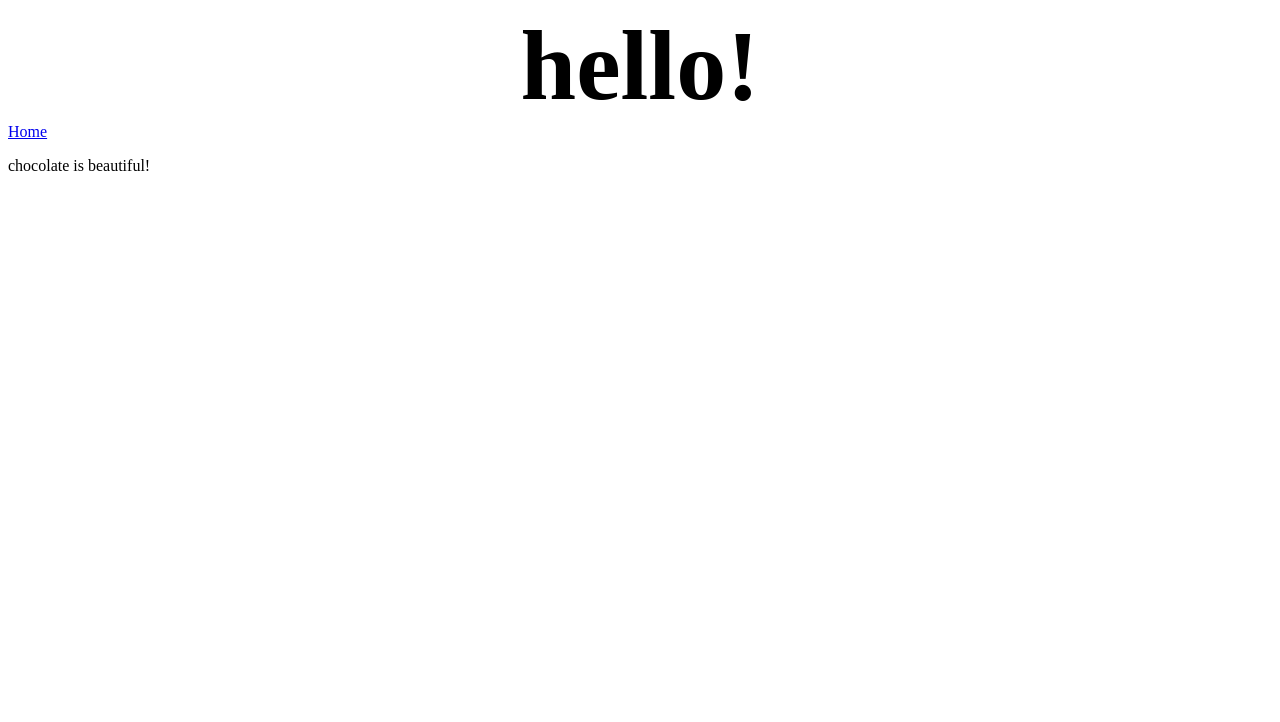
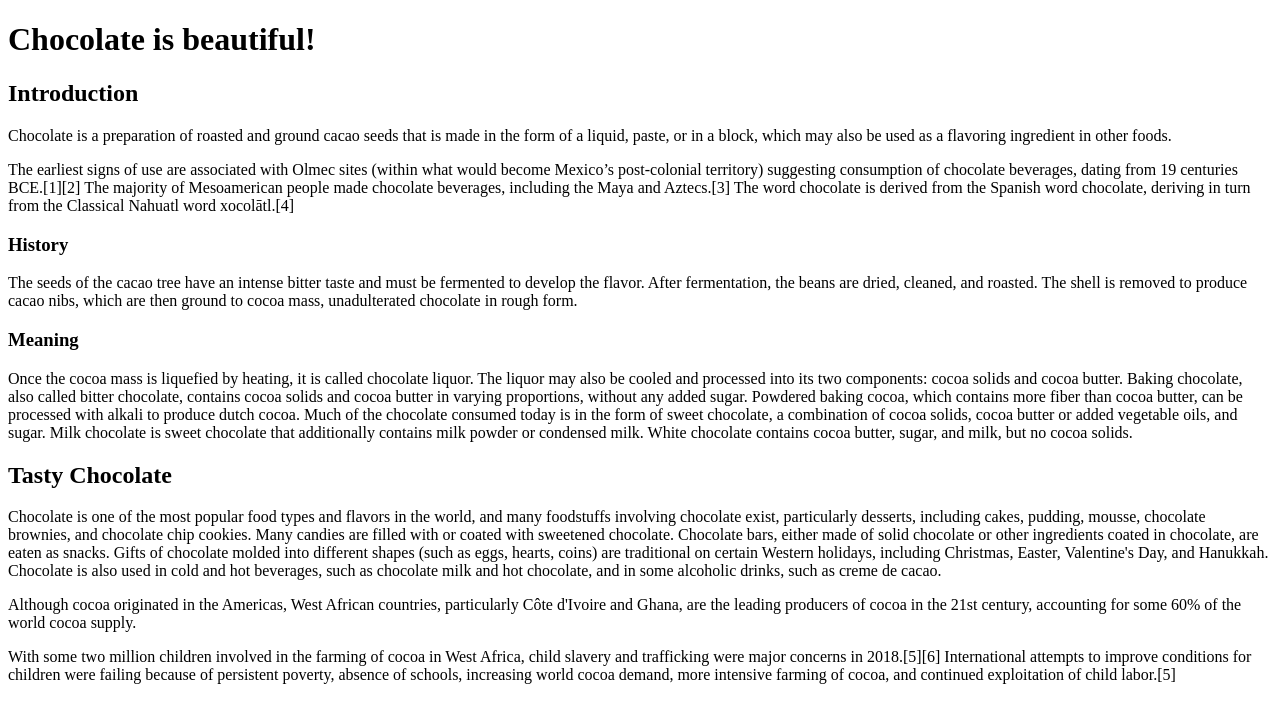
Before and after one commit to ron61/ron61.github.io, a Nuxt app: page /blog/posts/world-history-of-chocolate in a window 1280 px wide. Shown: the top 722 px of the page. Built offline with nearby package versions, Linux system fonts and the light colour scheme.

Commit message:
何となくブログのテンプレートをいい感じにした

```diff
--- a/pages/blog/posts/world-history-of-chocolate.vue
+++ b/pages/blog/posts/world-history-of-chocolate.vue
@@ -1,8 +1,17 @@
 <template>
-  <div>
-    <Top />
-    <nuxt-link to="/">Home</nuxt-link>
-    <p>chocolate is beautiful!</p>
+  <div class="blog-post">
+    <h1>Chocolate is beautiful!</h1>
+    <h2>Introduction</h2>
+        <p>Chocolate is a preparation of roasted and ground cacao seeds that is made in the form of a liquid, paste, or in a block, which may also be used as a flavoring ingredient in other foods. </p>
+        <p>The earliest signs of use are associated with Olmec sites (within what would become Mexico’s post-colonial territory) suggesting consumption of chocolate beverages, dating from 19 centuries BCE.[1][2] The majority of Mesoamerican people made chocolate beverages, including the Maya and Aztecs.[3] The word chocolate is derived from the Spanish word chocolate, deriving in turn from the Classical Nahuatl word xocolātl.[4]</p>
+        <h3>History</h3>
+            <p>The seeds of the cacao tree have an intense bitter taste and must be fermented to develop the flavor. After fermentation, the beans are dried, cleaned, and roasted. The shell is removed to produce cacao nibs, which are then ground to cocoa mass, unadulterated chocolate in rough form. </p>
+        <h3>Meaning</h3>
+            <p>Once the cocoa mass is liquefied by heating, it is called chocolate liquor. The liquor may also be cooled and processed into its two components: cocoa solids and cocoa butter. Baking chocolate, also called bitter chocolate, contains cocoa solids and cocoa butter in varying proportions, without any added sugar. Powdered baking cocoa, which contains more fiber than cocoa butter, can be processed with alkali to produce dutch cocoa. Much of the chocolate consumed today is in the form of sweet chocolate, a combination of cocoa solids, cocoa butter or added vegetable oils, and sugar. Milk chocolate is sweet chocolate that additionally contains milk powder or condensed milk. White chocolate contains cocoa butter, sugar, and milk, but no cocoa solids.</p>
+    <h2>Tasty Chocolate</h2>
+        <p>Chocolate is one of the most popular food types and flavors in the world, and many foodstuffs involving chocolate exist, particularly desserts, including cakes, pudding, mousse, chocolate brownies, and chocolate chip cookies. Many candies are filled with or coated with sweetened chocolate. Chocolate bars, either made of solid chocolate or other ingredients coated in chocolate, are eaten as snacks. Gifts of chocolate molded into different shapes (such as eggs, hearts, coins) are traditional on certain Western holidays, including Christmas, Easter, Valentine's Day, and Hanukkah. Chocolate is also used in cold and hot beverages, such as chocolate milk and hot chocolate, and in some alcoholic drinks, such as creme de cacao.</p>
+        <p>Although cocoa originated in the Americas, West African countries, particularly Côte d'Ivoire and Ghana, are the leading producers of cocoa in the 21st century, accounting for some 60% of the world cocoa supply.</p>
+        <p>With some two million children involved in the farming of cocoa in West Africa, child slavery and trafficking were major concerns in 2018.[5][6] International attempts to improve conditions for children were failing because of persistent poverty, absence of schools, increasing world cocoa demand, more intensive farming of cocoa, and continued exploitation of child labor.[5]</p>
   </div>
 </template>
 
```
